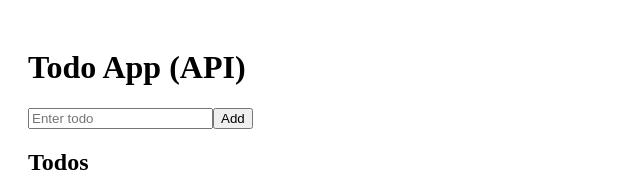
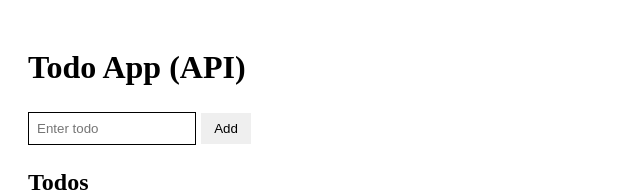
Before and after one commit to Amulya-TG/react-learning, a React (Vite) app in the folder todo-api-fetch/: page / in a window 1280 px wide. Shown: the top 194 px of the page, without its empty margins (0-640 px from the left). Built offline with nearby package versions, Linux system fonts and the light colour scheme; no server answers.

Commit message:
style todo input and btn

```diff
--- a/todo-api-fetch/src/App.jsx
+++ b/todo-api-fetch/src/App.jsx
@@ -51,11 +51,12 @@ function App() {
     <div style={{ padding: "20px" }}>
       <h1>Todo App (API)</h1>
       <input
+      className="todo-input"
         value={input}
         onChange={(e) => setInput(e.target.value)}
         placeholder="Enter todo"
       />
-      <button onClick={handleAdd} disabled={adding}>
+      <button onClick={handleAdd} disabled={adding} className="todo-btn">
         {adding ? "Adding..." : "Add"}
       </button>
       {loading ? (
--- a/todo-api-fetch/src/index.css
+++ b/todo-api-fetch/src/index.css
@@ -1,7 +1,20 @@
 .todo-list{
-     text-align:left;
+    text-align:right;
 }
 
 .tbl tr,th,td{
     border: 1px solid black;
 }
+
+.todo-input{
+    padding: 8px;
+    width: 150px;
+    border: 1px solid black;
+}
+
+.todo-btn{
+    margin: 5px;
+    padding: 8px;
+    width: 50px;
+    border: none;
+}
```
